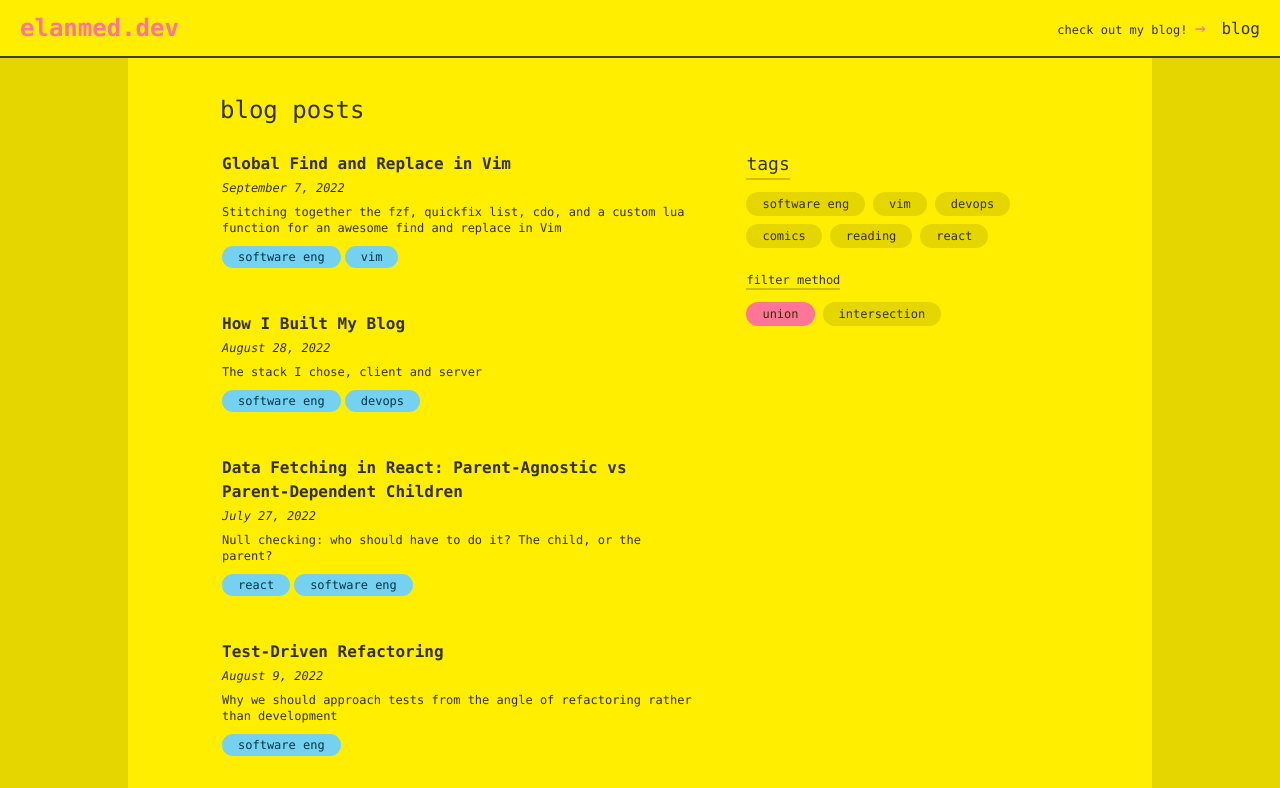
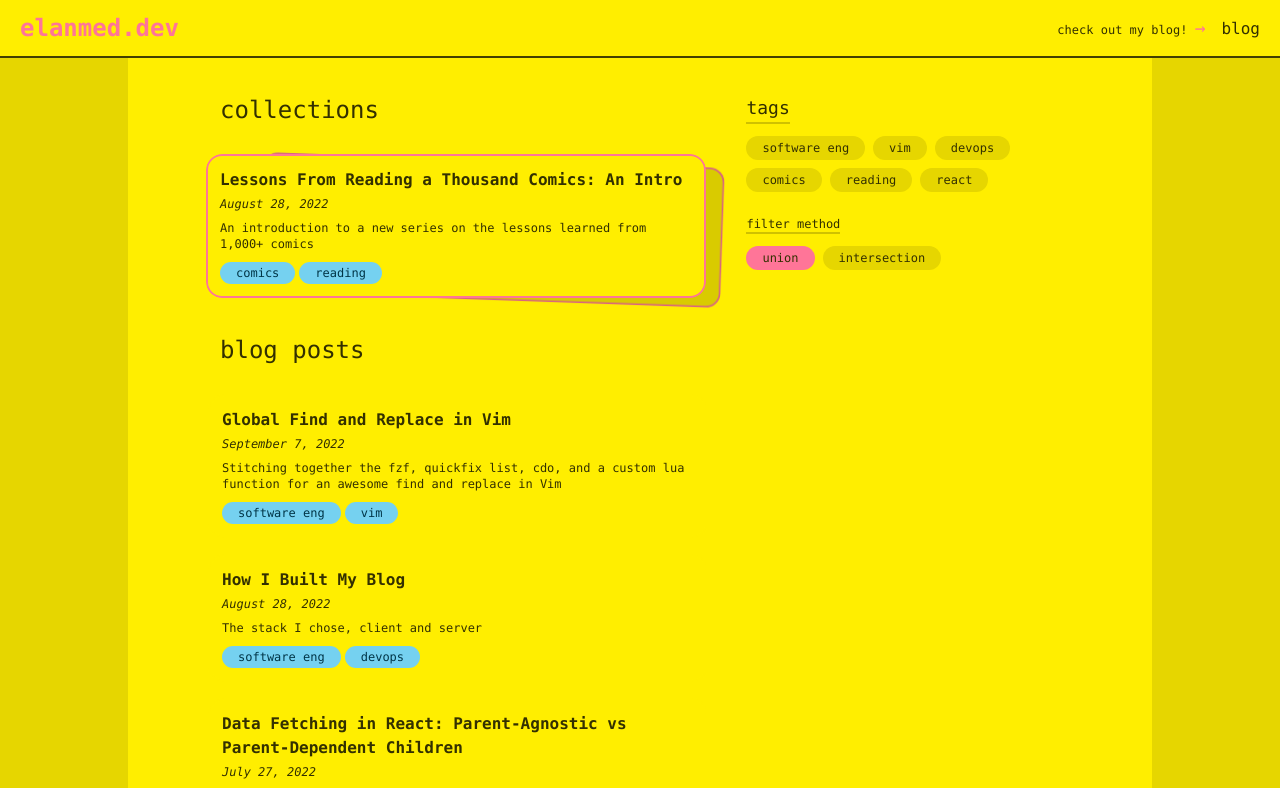
Before and after one commit to ElanMedoff/personal-site, a Next.js app: page /blog in a window 1280 px wide. Shown: the top 788 px of the page. Built offline with nearby package versions, Linux system fonts and the light colour scheme.

Commit message:
move collections to top

```diff
--- a/pages/blog/index.tsx
+++ b/pages/blog/index.tsx
@@ -13,12 +13,14 @@ const orderPosts = (posts: Metadata[], method: "date" | "collection") => {
 };
 
 const getPostsByCollection = (posts: Metadata[], allCollections: string[]) => {
-  return allCollections.map((collectionName) => {
+  return allCollections
+    .map((collectionName) => {
       return orderPosts(
         posts.filter((post) => post.collection?.name === collectionName),
         "collection"
       );
-  });
+    })
+    .filter((collection) => collection.length > 0);
 };
 
 const getPostsWoCollection = (posts: Metadata[]) => {
@@ -78,20 +80,26 @@ export default function Blog({ allPosts }: { allPosts: Metadata[] }) {
     ));
   };
 
+  const shouldRenderCollectionsTitle = () => {
+    const postsByCollection = getPostsByCollection(
+      selectedTags.length > 0 ? filteredPosts : allPosts,
+      allCollections
+    );
+    return postsByCollection.length > 0;
+  };
+
   return (
-    <>
-      <h1 className="p-3 text-2xl">blog posts</h1>
     <div className="flex flex-wrap-reverse gap-5">
       <section className="flex flex-col gap-4 flex-grow-[3] flex-shrink-[3] basis-[300px]">
+        {shouldRenderCollectionsTitle() ? (
+          <h2 className="p-3 text-2xl">collections</h2>
+        ) : null}
+        <div className="ml-[-10px]">{renderPostsByCollection()}</div>
+        <h1 className="p-3 text-2xl">blog posts</h1>
         {renderPostsWoCollection()}
-          {/* // TODO: figure out how to conditionally render this */}
-          <h2 className="p-3 text-2xl">collections</h2>
-          <div className="ml-[-10px]">{renderPostsByCollection()}</div>
       </section>
       <section className="flex-grow-[2] flex-shrink-[2] basis-[200px]">
-          <h2 className="m-3 text-lg border-b-2 w-max border-b-base-300">
-            tags
-          </h2>
+        <h2 className="m-3 text-lg border-b-2 w-max border-b-base-300">tags</h2>
         <div className="flex flex-wrap pl-3 gap-2">
           {allTags.map((filter, index) => (
             <span
@@ -141,8 +149,7 @@ export default function Blog({ allPosts }: { allPosts: Metadata[] }) {
               "cursor-pointer select-none rounded-full px-4 py-1 text-xs bg-base-200 transition",
               "hover:bg-base-300",
               {
-                  "bg-primary hover:bg-primary":
-                    filterMethod === "intersection",
+                "bg-primary hover:bg-primary": filterMethod === "intersection",
               }
             )}
             onClick={() => setFilterMethod("intersection")}
@@ -152,7 +159,6 @@ export default function Blog({ allPosts }: { allPosts: Metadata[] }) {
         </div>
       </section>
     </div>
-    </>
   );
 }
 
```
Lines whose indentation alone changed are shown as unchanged.
